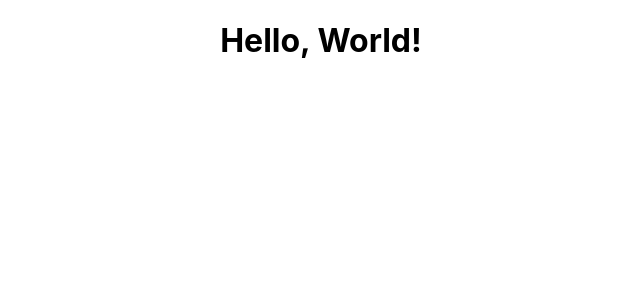
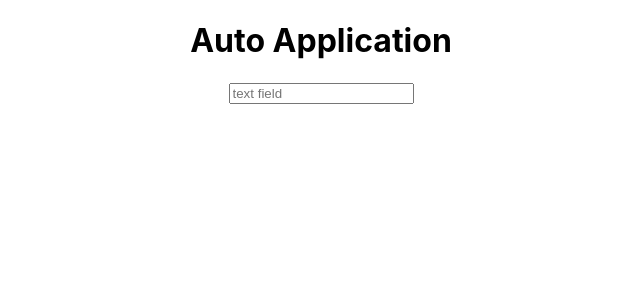
Before and after one commit to border-in-canada/cuna-app, a React (Create React App) app: page / in a window 1280 px wide. Shown: the top 300 px of the page, without its empty margins (319-959 px from the left). Built offline with nearby package versions, Linux system fonts and the light colour scheme.

Commit message:
Configured initial routing and form container

```diff
--- a/package.json
+++ b/package.json
@@ -8,6 +8,7 @@
     "@testing-library/user-event": "^7.2.1",
     "react": "^16.13.1",
     "react-dom": "^16.13.1",
+    "react-router-dom": "^5.2.0",
     "react-scripts": "3.4.3"
   },
   "scripts": {
--- a/src/App.js
+++ b/src/App.js
@@ -1,12 +1,18 @@
-import React from 'react';
+import React, { Component } from 'react';
 import './App.css';
+import { Route, Switch } from 'react-router-dom';
+import ApplicationForm from './containers/ApplicationForm/ApplicationForm';
 
-function App() {
-  return (
-    <div className="App">
-      <h1>Hello, World!</h1>
-    </div>
-  );
+class App extends Component {
+  render() {
+    return (
+      <div className="App">
+        <Switch>
+          <Route exact path="/" component={ApplicationForm} />
+        </Switch>
+      </div>
+    );
+  }
 }
 
 export default App;
--- /dev/null
+++ b/src/containers/ApplicationForm/ApplicationForm.js
@@ -0,0 +1,17 @@
+import React, { Component } from 'react';
+
+class ApplicationForm extends Component {
+    render(){
+        let form = (
+            <input type='text' placeholder='text field' />
+        )
+        return (
+            <div>
+                <h1>Auto Application</h1>
+                {form}
+            </div>
+        );
+    }
+}
+
+export default ApplicationForm;
--- a/src/index.js
+++ b/src/index.js
@@ -2,10 +2,13 @@ import React from 'react';
 import ReactDOM from 'react-dom';
 import './index.css';
 import App from './App';
+import { BrowserRouter } from 'react-router-dom';
 
 ReactDOM.render(
-  <React.StrictMode>
-    <App />
-  </React.StrictMode>,
+  <BrowserRouter>
+    <React.StrictMode>
+      <App />
+    </React.StrictMode>
+  </BrowserRouter>,
   document.getElementById('root')
 );
```
Also changed, not shown: 1 other file (tests, documents, lock files or other folders).
